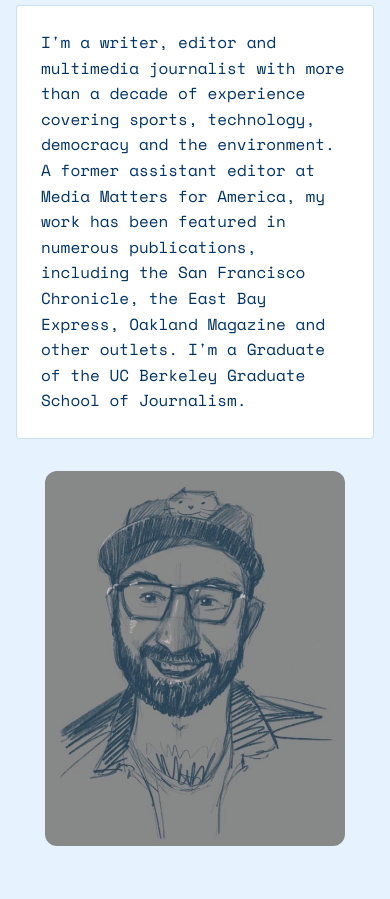
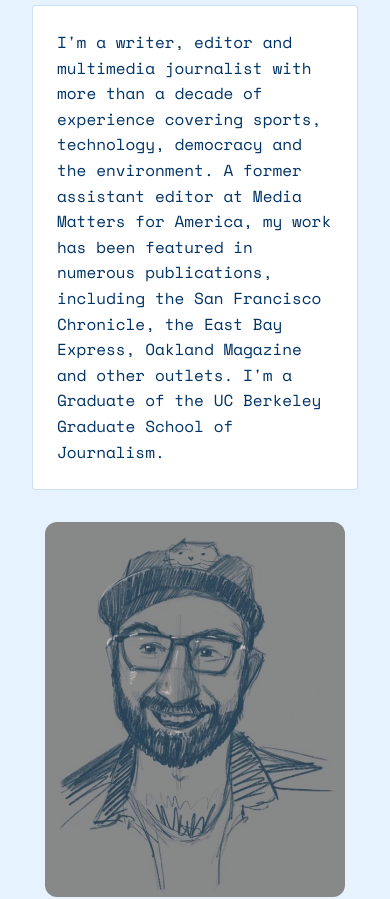
Before and after one commit to spencersilva/spencersilva, a plain HTML site: page index.html in a window 390 px wide. Shown: the part 204-1103 px from the top of the page. Drawn offline with nearby package versions, Linux system fonts and the light colour scheme.

Commit message:
image for mobile update

```diff
--- a/styles.css
+++ b/styles.css
@@ -83,12 +83,31 @@ main {
 @media (max-width: 768px) {
     .about-container {
         grid-template-columns: 1fr;
-        gap: 2rem;
+        gap: 3rem;
+        padding: 0 1rem;
     }
 
     .sketch-container {
-        max-width: 250px;
-        margin: 0 auto;
+        max-width: 300px;
+        margin: 0 auto 2rem auto;
+        order: 2;  /* This makes the image appear after the text */
+    }
+
+    .card {
+        margin-bottom: 0;  /* Remove extra space after the text */
+    }
+
+    main {
+        padding: 0 1rem;
+    }
+
+    h1 {
+        font-size: 2rem;
+        margin-bottom: 1.5rem;
+    }
+
+    section {
+        padding: 2rem 0;
     }
 }
 
```
